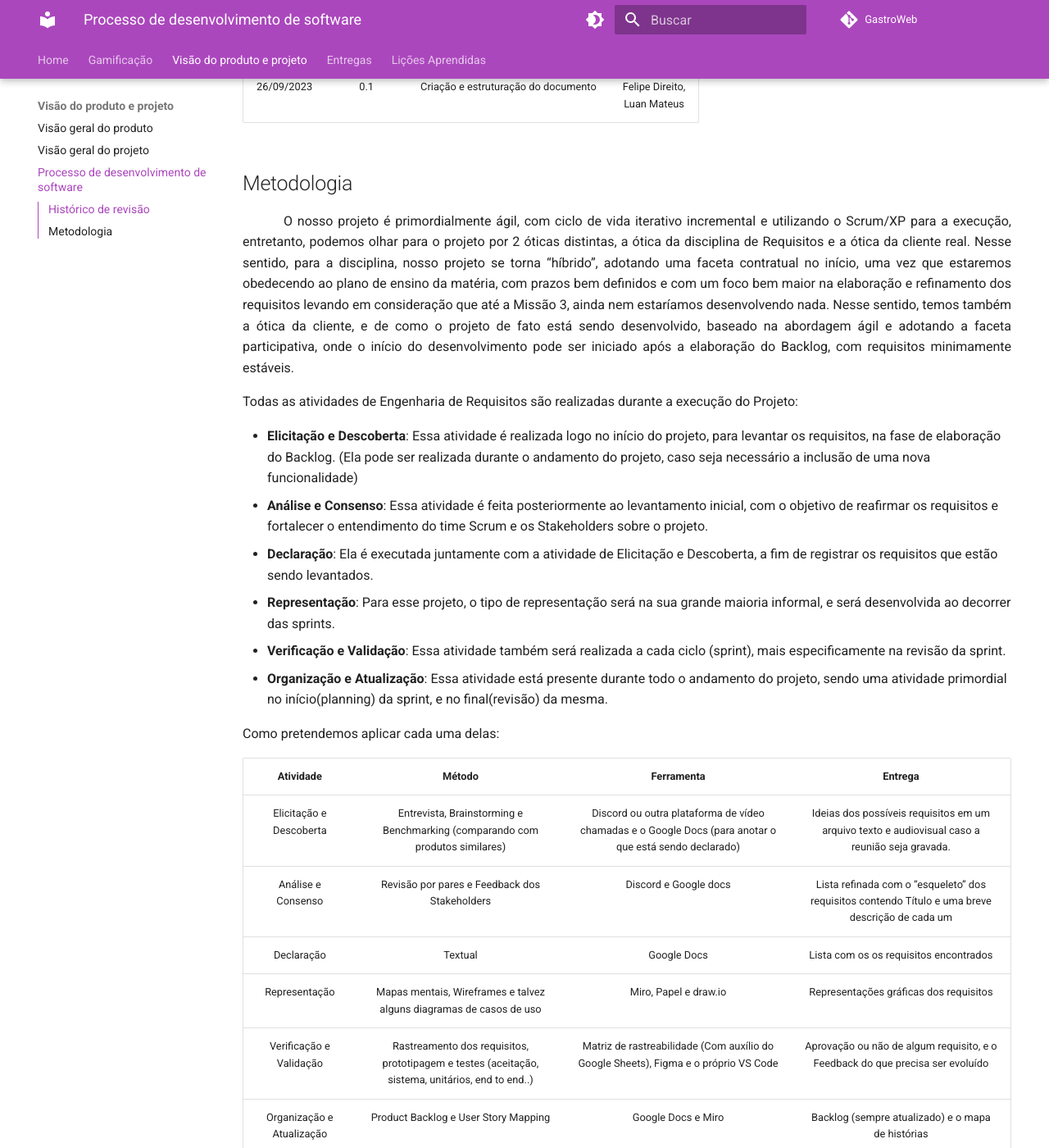
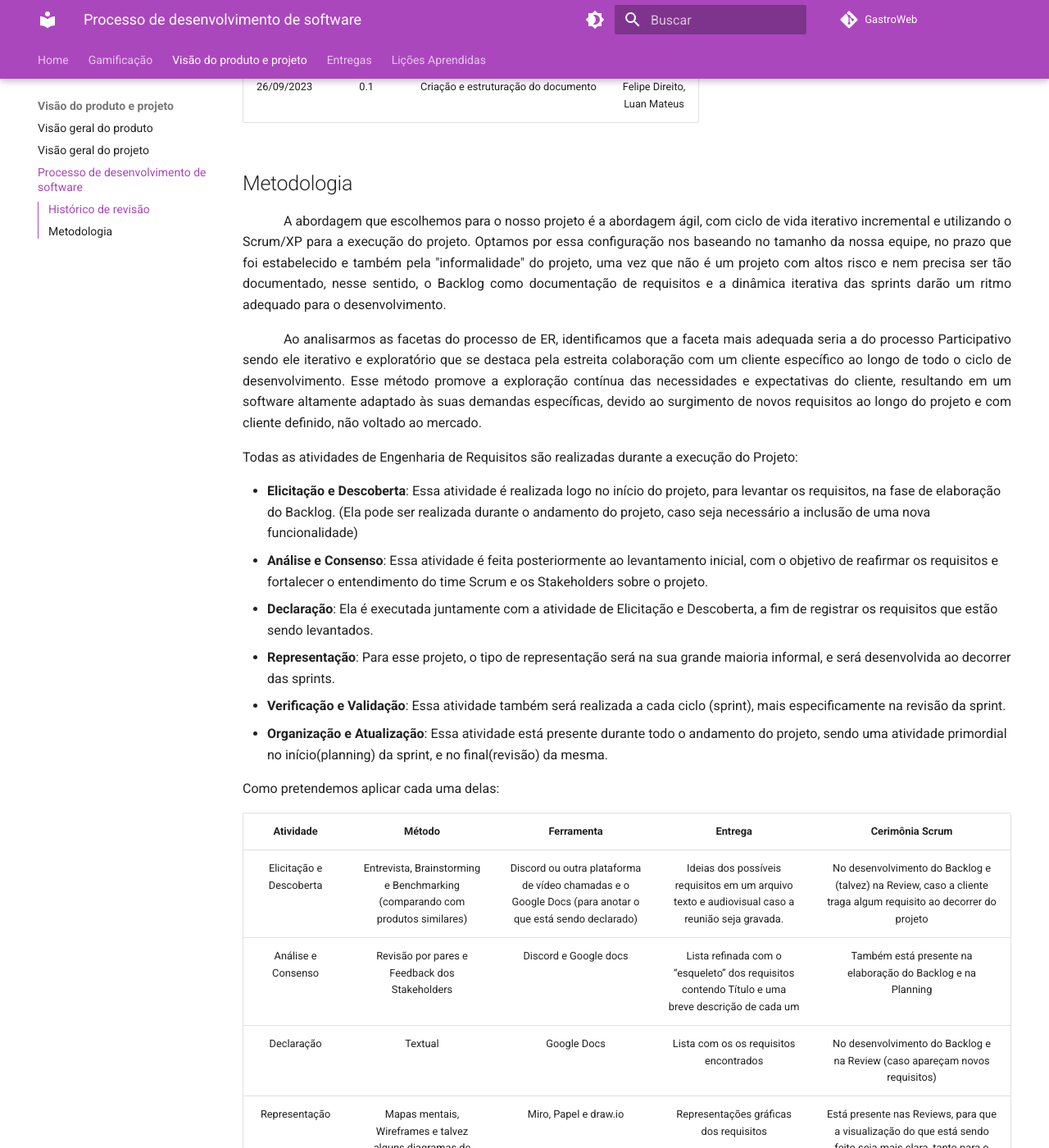
Before and after one commit to mdsreq-fga-unb/2023.2-GastroWeb, an MkDocs documentation site: the page built from docs/visao-produto-projeto/processo-de-desenvolvimento-de-software.md, in a window 1280 px wide and 1400 px high, scrolled down 241 px. Shown: the whole window at 82% size. Built offline with MkDocs 1.6.1 and Material for MkDocs 9.7.7, drawn with Linux system fonts in a browser that asks for light colours; comment, search, counter and statistics services are not loaded; some of the changed text lies outside the part shown.

Commit message:
fix: texto Metodologia processo ER

```diff
--- a/docs/visao-produto-projeto/processo-de-desenvolvimento-de-software.md
+++ b/docs/visao-produto-projeto/processo-de-desenvolvimento-de-software.md
@@ -6,7 +6,10 @@
 
 ## Metodologia
 
-<p style="text-indent: 50px;text-align: justify;"> O nosso projeto é primordialmente ágil, com ciclo de vida iterativo incremental e utilizando o Scrum/XP para a execução, entretanto, podemos olhar para o projeto por 2 óticas distintas, a ótica da disciplina de Requisitos e a ótica da cliente real. Nesse sentido, para a disciplina, nosso projeto se torna “híbrido”, adotando uma faceta contratual no início, uma vez que estaremos obedecendo ao plano de ensino da matéria, com prazos bem definidos e com um foco bem maior na elaboração e refinamento dos requisitos levando em consideração que até a Missão 3, ainda nem estaríamos desenvolvendo nada. Nesse sentido, temos também a ótica da cliente, e de como o projeto de fato está sendo desenvolvido, baseado na abordagem ágil e adotando a faceta participativa, onde o início do desenvolvimento pode ser iniciado após a elaboração do Backlog, com requisitos minimamente estáveis.
+<p style="text-indent: 50px;text-align: justify;"> A abordagem que escolhemos para o nosso projeto é a abordagem ágil, com ciclo de vida iterativo incremental e utilizando o Scrum/XP para a execução do projeto. Optamos por essa configuração nos baseando no tamanho da nossa equipe, no prazo que foi estabelecido e também pela "informalidade" do projeto, uma vez que não é um projeto com altos risco e nem precisa ser tão documentado, nesse sentido, o Backlog como documentação de requisitos e a dinâmica iterativa das sprints darão um ritmo adequado para o desenvolvimento.
+</p>
+
+<p style="text-indent: 50px;text-align: justify;"> Ao analisarmos as facetas do processo de ER, identificamos que a faceta mais adequada seria a do processo Participativo sendo ele iterativo e exploratório que se destaca pela estreita colaboração com um cliente específico ao longo de todo o ciclo de desenvolvimento. Esse método promove a exploração contínua das necessidades e expectativas do cliente, resultando em um software altamente adaptado às suas demandas específicas, devido ao surgimento de novos requisitos ao longo do projeto e com cliente definido, não voltado ao mercado.
 </p>
 
 Todas as atividades de Engenharia de Requisitos são realizadas durante a execução do Projeto:
@@ -20,11 +23,11 @@ Todas as atividades de Engenharia de Requisitos são realizadas durante a execu
 
 Como pretendemos aplicar cada uma delas:
 
-|    Atividade    | Método |                     Ferramenta                      |                                Entrega                                 |
-| :--------: | :----: | :------------------------------------------------: | :----------------------------------------------------------------------: |
-| Elicitação e Descoberta |  Entrevista, Brainstorming e Benchmarking (comparando com produtos similares)  |        Discord ou outra plataforma de vídeo chamadas e o Google Docs (para anotar o que está sendo declarado)         | Ideias dos possíveis requisitos em um arquivo texto e audiovisual caso a reunião seja gravada. |
-| Análise e Consenso |  Revisão por pares e Feedback dos Stakeholders   |        Discord e Google docs         | Lista refinada com o “esqueleto” dos requisitos contendo Título e uma breve descrição de cada um |
-| Declaração |  Textual   |        Google Docs  | Lista com os os requisitos encontrados |
-| Representação |  Mapas mentais, Wireframes e talvez alguns diagramas de casos de uso   |        Miro, Papel e draw.io         | Representações gráficas dos requisitos |
-| Verificação e Validação |  Rastreamento dos requisitos, prototipagem e testes (aceitação, sistema, unitários, end to end..)   |        Matriz de rastreabilidade (Com auxílio do Google Sheets), Figma e o próprio VS Code         | Aprovação ou não de algum requisito, e o Feedback do que precisa ser evoluído |
-| Organização e Atualização |  Product Backlog e User Story Mapping   |        Google Docs e Miro         | Backlog (sempre atualizado) e o mapa de histórias |
+|    Atividade    | Método |                     Ferramenta                      |                                Entrega                                 | Cerimônia Scrum |
+| :--------: | :----: | :------------------------------------------------: | :----------------------------------------------------------------------: | :--------------------: |
+| Elicitação e Descoberta |  Entrevista, Brainstorming e Benchmarking (comparando com produtos similares)  |        Discord ou outra plataforma de vídeo chamadas e o Google Docs (para anotar o que está sendo declarado)         | Ideias dos possíveis requisitos em um arquivo texto e audiovisual caso a reunião seja gravada. | No desenvolvimento do Backlog e (talvez) na Review, caso a cliente traga algum requisito ao decorrer do projeto |
+| Análise e Consenso |  Revisão por pares e Feedback dos Stakeholders   |        Discord e Google docs         | Lista refinada com o “esqueleto” dos requisitos contendo Título e uma breve descrição de cada um | Também está presente na elaboração do Backlog e na Planning |
+| Declaração |  Textual   |        Google Docs  | Lista com os os requisitos encontrados | No desenvolvimento do Backlog e na Review (caso apareçam novos requisitos) |
+| Representação |  Mapas mentais, Wireframes e talvez alguns diagramas de casos de uso   |        Miro, Papel e draw.io         | Representações gráficas dos requisitos | Está presente nas Reviews, para que a visualização do que está sendo feito seja mais clara, tanto para o time de desenvolvimento quanto para o cliente |
+| Verificação e Validação |  Rastreamento dos requisitos, prototipagem e testes (aceitação, sistema, unitários, end to end..)   |        Matriz de rastreabilidade (Com auxílio do Google Sheets), Figma e o próprio VS Code         | Aprovação ou não de algum requisito, e o Feedback do que precisa ser evoluído | Review e na Retrospectiva |
+| Organização e Atualização |  Product Backlog e User Story Mapping   |        Google Docs e Miro         | Backlog (sempre atualizado) e o mapa de histórias | Está presente no desenvolvimento do Backlog e nas Plannings |
```
